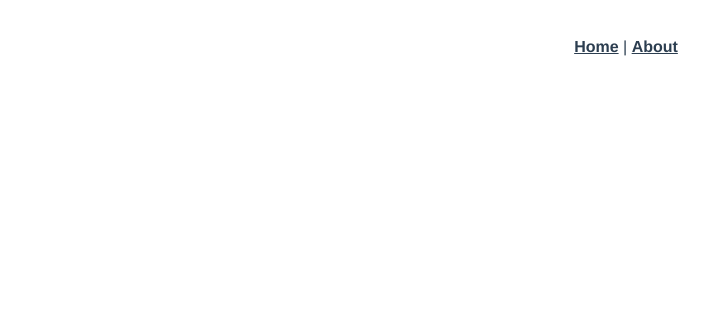
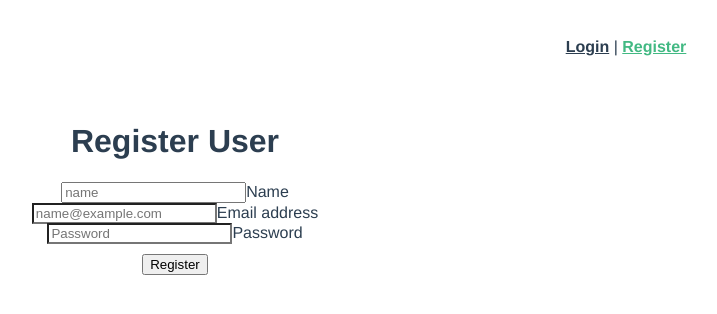
Before and after one commit to jefersoniw/login-jwt-frontend, a Vue app: page /register in a window 1280 px wide. Before the commit this address had no page. Shown: the top 314 px of the page, without its empty margins (14-731 px from the left). Built offline with nearby package versions, Linux system fonts and the light colour scheme; the HTML template or start-up script is replaced by a standard one.

Commit message:
feat: Criando componentes da tela de login e da tela de registro de usuário.

```diff
--- a/src/App.vue
+++ b/src/App.vue
@@ -1,9 +1,9 @@
 <template>
   <nav>
-    <router-link to="/">Home</router-link> |
-    <router-link to="/about">About</router-link>
+    <router-link to="/">Login</router-link> |
+    <router-link to="/register">Register</router-link>
   </nav>
-  <router-view/>
+  <router-view />
 </template>
 
 <style>
--- a/src/router/index.js
+++ b/src/router/index.js
@@ -1,26 +1,17 @@
 import { createRouter, createWebHistory } from 'vue-router'
-import HomeView from '../views/HomeView.vue'
 import Login from '@/views/Login.vue'
+import Register from '@/views/Register.vue'
 
 const routes = [
   {
     path: '/',
-    name: 'home',
-    component: HomeView
-  },
-  {
-    path: '/login',
     name: 'Login',
     component: Login
   },
   {
-    path: '/about',
-    name: 'about',
-    // route level code-splitting
-    // this generates a separate chunk (about.[hash].js) for this route
-    // which is lazy-loaded when the route is visited.
-    component: () =>
-      import(/* webpackChunkName: "about" */ '../views/AboutView.vue')
+    path: '/register',
+    name: 'Register',
+    component: Register
   }
 ]
 
--- a/src/views/Login.vue
+++ b/src/views/Login.vue
@@ -13,6 +13,9 @@
       </div>
 
       <button class="btn btn-primary w-100 py-2" type="submit">Sign in</button>
+      <a href="/register">
+        Register User
+      </a>
     </form>
   </main>
 </template>
--- /dev/null
+++ b/src/views/Register.vue
@@ -0,0 +1,60 @@
+<template>
+  <div>
+    <main class="form-signin w-100 m-auto">
+      <form>
+        <h1 class="h3 mb-3 fw-normal">Register User</h1>
+
+        <div class="form-floating">
+          <input type="text" class="form-control" id="floatingInputName" placeholder="name">
+          <label for="floatingInputName">Name</label>
+        </div>
+        <div class="form-floating">
+          <input type="email" class="form-control" id="floatingInput" placeholder="name@example.com">
+          <label for="floatingInput">Email address</label>
+        </div>
+        <div class="form-floating">
+          <input type="password" class="form-control" id="floatingPassword" placeholder="Password">
+          <label for="floatingPassword">Password</label>
+        </div>
+
+        <button class="btn btn-primary w-100 py-2" type="submit">Register</button>
+      </form>
+    </main>
+  </div>
+</template>
+<script>
+export default {
+  name: 'Register',
+
+  data() {
+    return {
+
+    };
+  },
+
+  methods: {},
+}
+</script>
+
+<style>
+.form-signin {
+  max-width: 330px;
+  padding: 1rem;
+}
+
+.form-signin .form-floating:focus-within {
+  z-index: 2;
+}
+
+.form-signin input[type="email"] {
+  margin-bottom: -1px;
+  border-bottom-right-radius: 0;
+  border-bottom-left-radius: 0;
+}
+
+.form-signin input[type="password"] {
+  margin-bottom: 10px;
+  border-top-left-radius: 0;
+  border-top-right-radius: 0;
+}
+</style>
```
Also changed, not shown: 1 other file (tests, documents, lock files or other folders).
